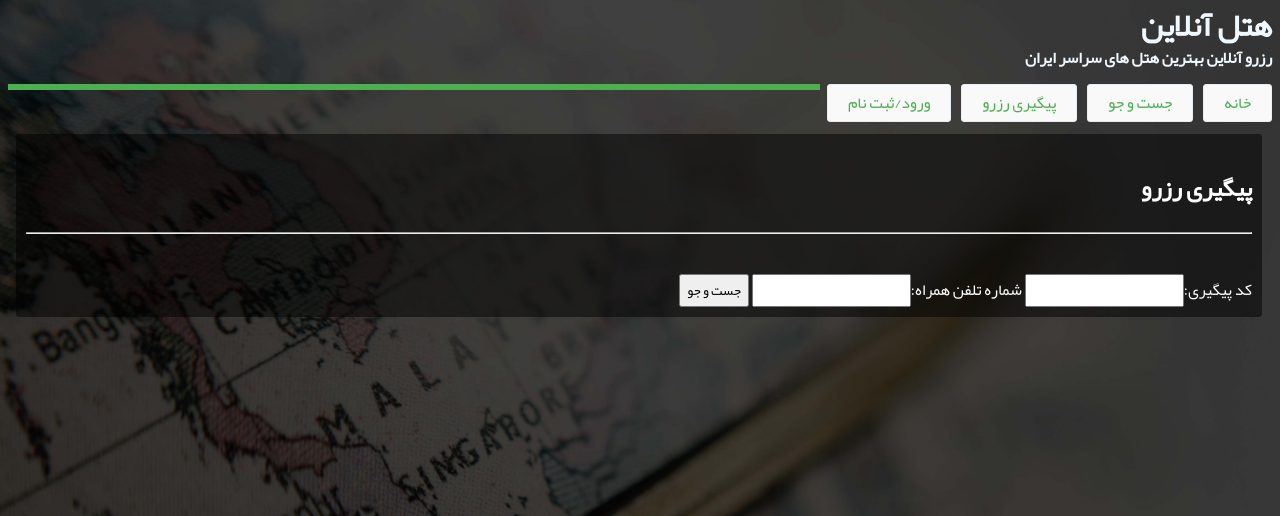
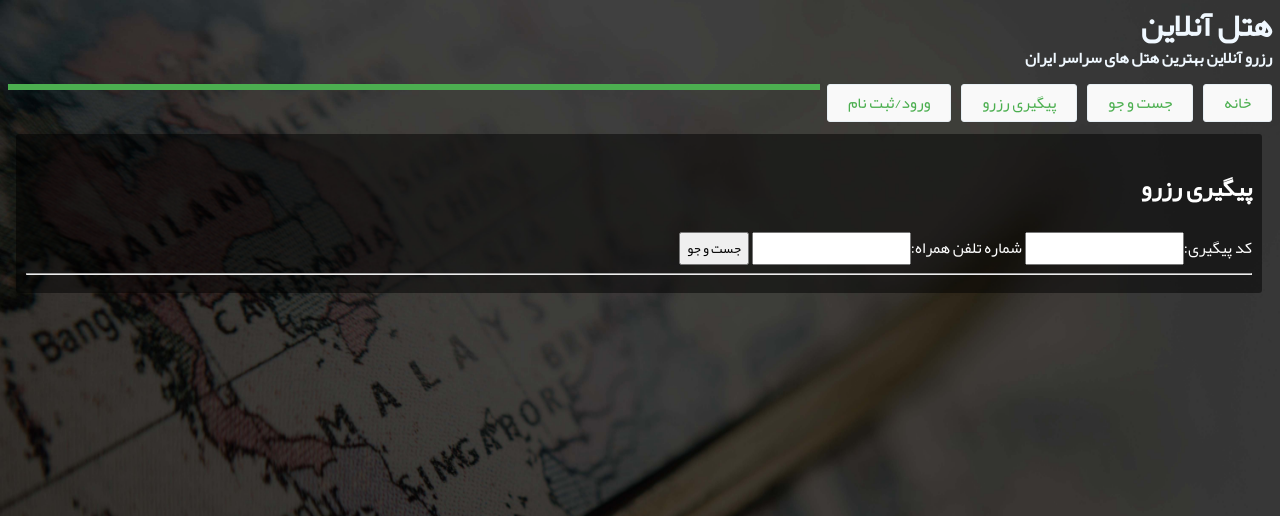
Before and after one commit to Pooryamn/Hotel-reservation-System, a Django app: page /hotel/reservation-tracking/ in a window 1280 px wide. Shown: the top 516 px of the page. Run offline with Django 3.2, Linux system fonts and the light colour scheme.

Commit message:
update on html pages

```diff
--- a/blog/templates/blog/hotel/reservation_history.html
+++ b/blog/templates/blog/hotel/reservation_history.html
@@ -60,10 +60,10 @@
       {% for reserve in reserve_list %}
         <tr>
           <td class="column1">{{reserve.room.first.hotel}}</td>
-          <td class="column2">{{reserve.beginDate|to_jalali:'%y-%m-%d'}}</td>
-          <td class="column3">{{reserve.endDate|to_jalali:'%y-%m-%d'}}</td>
+          <td class="column2">{{reserve.beginDate|to_jalali:'%y/%m/%d'}}</td>
+          <td class="column3">{{reserve.endDate|to_jalali:'%y/%m/%d'}}</td>
           <td class="column4">{{reserve.totalPrice}}</td>
-          <td class="column5">{{reserve.created|to_jalali:'%y-%m-%d / %H:%M:%S'}}</td>
+          <td class="column5">{{reserve.created|to_jalali:'%y/%m/%d - %H:%M:%S'}}</td>
           <td class="column6">{{reserve.trackingCode}}</td>
           <td class="column7">{% for room in reserve.room.all %}{{room.room_number}}-{% endfor %}</td>
         </tr>
--- a/blog/templates/blog/hotel/reservation_tracking.html
+++ b/blog/templates/blog/hotel/reservation_tracking.html
@@ -9,6 +9,13 @@
     <title>پیگیری رزرو</title>
     <link rel="stylesheet" href="{% static 'css/home.css' %}" type="text/css">
     <style type="text/css">
+        @font-face {
+            font-family: Yekan;
+            src: url(font/Yekan.woff) format('woff');
+        }
+        * {
+          font-family: 'Yekan', sans-serif;
+        }
      .black-box{
         font-family: Yekan;
         direction: rtl;
@@ -34,13 +41,12 @@
 <h2>
     پیگیری رزرو
 </h2>
-<hr>
-<br>
 <form method="post">
     {% csrf_token %}
     {{form.as_table}}
     <input type="submit" value="جست و جو">
 </form>
+<hr>
 
 {% if error_message %}<p><h3>{{ error_message }}</h3></p>{% endif %}
 
```
